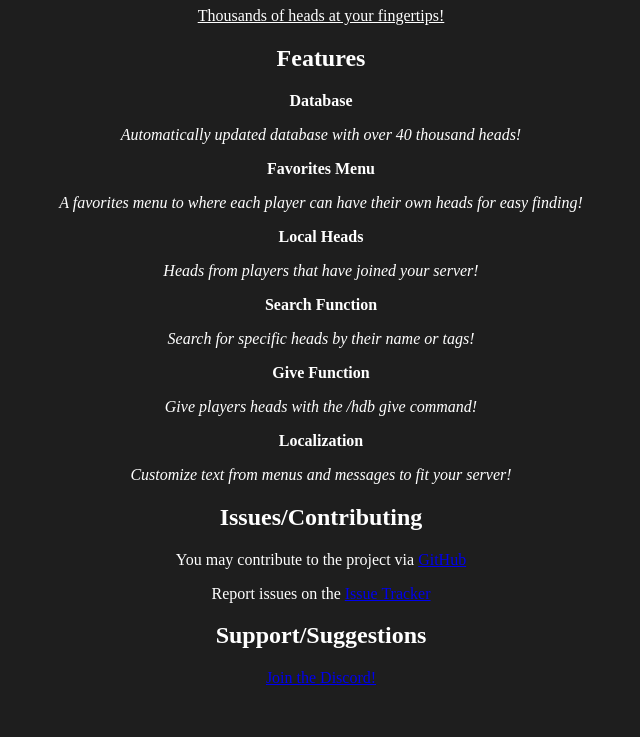
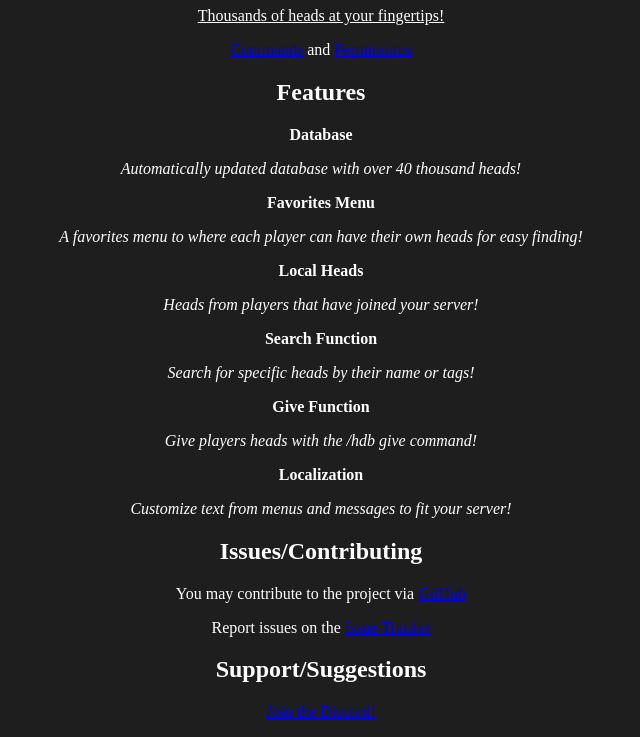
Before and after one commit to TheSilentPro/HeadWiki, a plain HTML site: page public/index.html in a window 1280 px wide. Shown: the part 73-810 px from the top of the page, without its empty margins (319-959 px from the left). Drawn offline with Linux system fonts and the light colour scheme.

Commit message:
commands and permissions

```diff
--- a/public/index.html
+++ b/public/index.html
@@ -10,6 +10,10 @@
 <body>
     <h1>HeadDB</h1>
     <p id="desc">Thousands of heads at your fingertips!</p>
+
+    <p id="cp">
+        <a href="public/commands.html">Commands</a> and <a href="public/permissions.html">Permissions</a>
+    </p>
 
     <div class="features">
         <h2>Features</h2>
```
